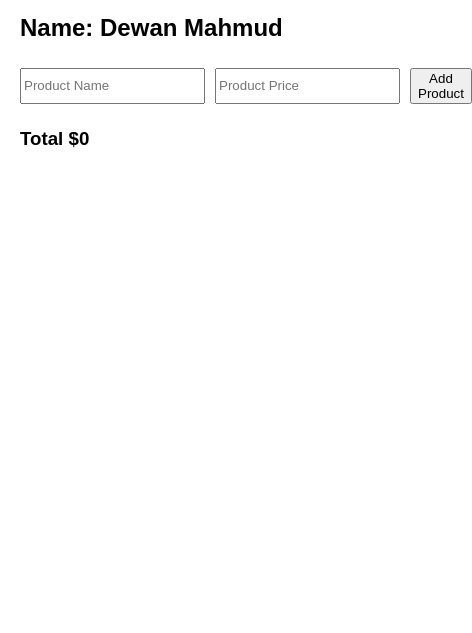
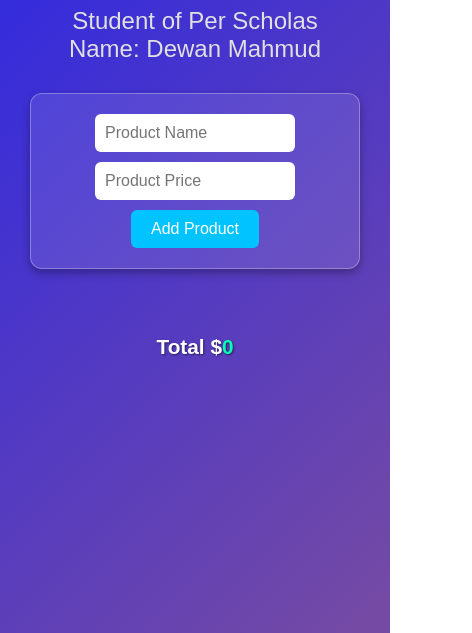
Before and after one commit to DewanTechUS/Lab_5.1_Dynamic_Content_Creation, a plain HTML site: page index.html in a window 390 px wide. Shown: the part 271-904 px from the top of the page, 472 px wide, since content can reach past the window. Before the commit the page ends 844 px from the top, so only its background shows below. Drawn offline with Linux system fonts and the light colour scheme.

Commit message:
replace old CSS with modern responsive gradient design

```diff
--- a/styles.css
+++ b/styles.css
@@ -1,31 +1,109 @@
+
 body {
-  font-family: Arial, sans-serif;
-  margin: 20px;
-  line-height: 1.6;
+  font-family: "Poppins", Arial, sans-serif;
+  background: linear-gradient(135deg, #2323eb 0%, #764ba2 100%);
+  color: #fff;
+  min-height: 100vh;
+  display: flex;
+  flex-direction: column;
+  align-items: center;
+  padding: 30px;
+  margin: 0;
 }
 
-#product-container {
-  display: flex;
-  gap: 10px;
-  margin-bottom: 20px;
+h1, h2 {
+  text-align: center;
+  margin-bottom: 10px;
 }
 
-#cart {
+h1 {
+  font-size: 2em;
+  text-shadow: 2px 2px 4px rgba(0,0,0,0.4);
+}
+
+h2 {
+  font-weight: 400;
+  color: #e0e0e0;
+}
+
+
+#product-container {
+  background: rgba(255,255,255,0.1);
+  border: 1px solid rgba(255,255,255,0.3);
+  border-radius: 12px;
+  padding: 20px;
+  margin-top: 20px;
+  display: flex;
+  flex-wrap: wrap;
+  justify-content: center;
+  gap: 10px;
+  box-shadow: 0 4px 8px rgba(0,0,0,0.3);
+}
+
+input[type="text"],
+input[type="number"] {
+  padding: 10px;
+  width: 180px;
+  border-radius: 6px;
+  border: none;
+  outline: none;
+  font-size: 1em;
+}
+
+button {
+  padding: 10px 20px;
+  background-color: #00c3ff;
+  border: none;
+  border-radius: 6px;
+  color: white;
+  font-size: 1em;
+  cursor: pointer;
+  transition: all 0.3s ease;
+}
+
+button:hover {
+  background-color: #0073ff;
+  transform: scale(1.05);
+}
+ul {
   list-style: none;
   padding: 0;
+  margin-top: 30px;
+  width: 100%;
+  max-width: 500px;
 }
 
-.cart-item {
+li {
+  background: rgba(0,0,0,0.4);
+  margin: 8px 0;
+  padding: 12px;
+  border-radius: 8px;
   display: flex;
   justify-content: space-between;
   align-items: center;
-  margin-bottom: 10px;
 }
 
-.cart-item span {
-  flex: 1;
+li button {
+  background-color: #ff4747;
+  padding: 6px 12px;
+  border: none;
+  border-radius: 4px;
+  color: white;
+  cursor: pointer;
+  transition: all 0.3s ease;
 }
 
-.cart-item button {
-  margin-left: 10px;
+li button:hover {
+  background-color: #ff1e1e;
 }
+
+h3 {
+  margin-top: 20px;
+  font-size: 1.3em;
+  text-shadow: 1px 1px 2px rgba(0,0,0,0.5);
+}
+
+span#total-price {
+  color: #00ffb3;
+  font-weight: bold;
+}
```
